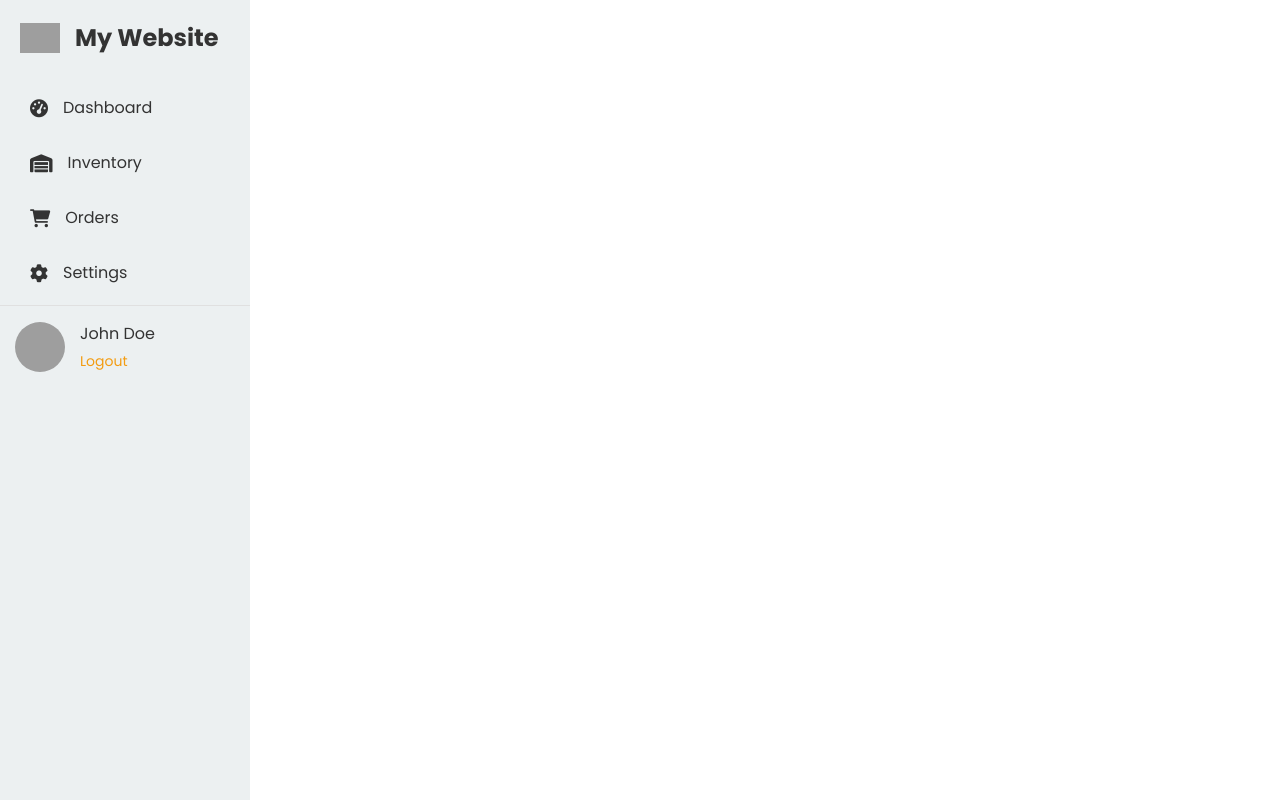
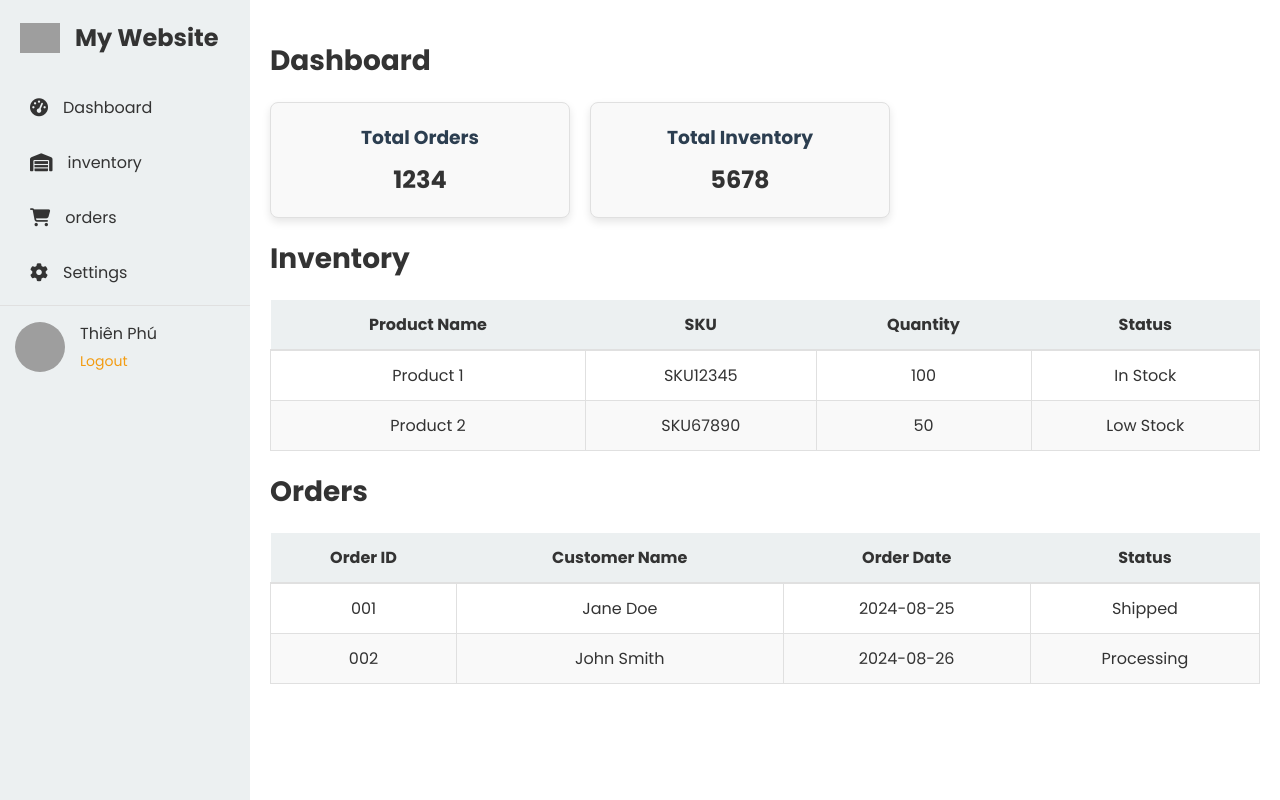
Before and after one commit to lucasngucii/SmartWarehouseManagement-FE, a React (Create React App) app: page / in a window 1280 px wide. Built offline with nearby package versions, Linux system fonts and the light colour scheme; grey boxes are pictures that could not be loaded.

Commit message:
bo sung man hinh dÃashboard thu nghiem va cap nhat css cho sidebar

```diff
--- a/package.json
+++ b/package.json
@@ -3,6 +3,7 @@
   "version": "0.1.0",
   "private": true,
   "dependencies": {
+    "@fortawesome/fontawesome-free": "^6.6.0",
     "@testing-library/jest-dom": "^5.17.0",
     "@testing-library/react": "^13.4.0",
     "@testing-library/user-event": "^13.5.0",
@@ -12,6 +13,7 @@
     "@types/react-dom": "^18.3.0",
     "react": "^18.3.1",
     "react-dom": "^18.3.1",
+    "react-router-dom": "^6.26.1",
     "react-scripts": "5.0.1",
     "typescript": "^4.9.5",
     "web-vitals": "^2.1.4"
--- a/public/index.html
+++ b/public/index.html
@@ -24,7 +24,6 @@
       work correctly both with client-side routing and a non-root public URL.
       Learn how to configure a non-root public URL by running `npm run build`.
     -->
-    <link rel="stylesheet" href="https://cdnjs.cloudflare.com/ajax/libs/font-awesome/6.0.0-beta3/css/all.min.css">
     <title>React App</title>
   </head>
   <body>
--- a/src/App.css
+++ b/src/App.css
@@ -1,22 +1,29 @@
 @import url('https://fonts.googleapis.com/css2?family=Poppins:ital,wght@0,100;0,200;0,300;0,400;0,500;0,600;0,700;0,800;0,900;1,100;1,200;1,300;1,400;1,500;1,600;1,700;1,800;1,900&display=swap');
+@import "~@fortawesome/fontawesome-free/css/all.min.css";
 
 :root {
-    /* Màu nền - sáng hơn */
+    /* Màu nền */
     --background-color: #FFFFFF;
-    /* Màu nền khu vực nổi bật - sáng hơn */
+    /* Màu nền khu vực nổi bật */
     --header-footer-background-color: #ECF0F1;
-    /* Màu chữ chính - giữ nguyên */
+    /* Màu chữ chính */
     --primary-text-color: #333333;
-    /* Màu chữ phụ - sáng hơn */
+    /* Màu chữ phụ */
     --secondary-text-color: #A4A4A4;
-    /* Màu nhấn - sáng hơn */
+    /* Màu nhấn */
     --accent-color: #F39C12;
-    /* Màu đường viền - sáng hơn */
+    /* Màu đường viền */
     --border-color: #E0E0E0;
-    /* Màu nền nút bấm chính - sáng hơn */
+    /* Màu nền nút bấm chính */
     --primary-button-background-color: #3498DB;
-    /* Màu chữ trên nút bấm chính - giữ nguyên */
+    /* Màu chữ trên nút bấm chính */
     --primary-button-text-color: #FFFFFF;
+    /* Màu tiêu đề widget */
+    --widget-title-color: #2C3E50;
+    /* Màu nền widget */
+    --widget-background-color: #F9F9F9;
+    /* Màu liên kết */
+    --link-color: #3498DB;
 }
 
 * {
@@ -24,6 +31,15 @@
     padding: 0;
     box-sizing: border-box;
     font-family: 'Poppins', sans-serif;
+}
+
+a {
+    color: var(--link-color);
+    text-decoration: none;
+}
+
+a:hover {
+    text-decoration: underline;
 }
 
 body {
@@ -152,7 +168,88 @@ body {
 .container {
     width: calc(100% - 250px);
     height: 100%;
-    transition: all 0.5s;
+    min-height: 100vh;
+    padding: 20px;
+    margin-left: 250px;
     background-color: var(--background-color);
     color: var(--primary-text-color);
+    transition: background-color 0.5s, color 0.5s;
 }
+
+.container h2 {
+    font-size: 1.75em;
+    color: var(--primary-text-color);
+    margin: 20px 0;
+}
+
+.dashboard-widgets {
+    display: flex;
+    gap: 20px;
+    flex-wrap: wrap;
+    margin-bottom: 20px;
+}
+
+.widget {
+    width: 300px;
+    padding: 20px;
+    background-color: var(--widget-background-color);
+    border-radius: 8px;
+    box-shadow: 0 4px 8px rgba(0, 0, 0, 0.1);
+    color: var(--primary-text-color);
+    text-align: center;
+    border: 1px solid var(--border-color);
+}
+
+.widget h3 {
+    color: var(--widget-title-color);
+    margin-bottom: 10px;
+}
+
+.widget p {
+    font-size: 1.5em;
+    font-weight: bold;
+}
+
+.inventory-table,
+.orders-table {
+    width: 100%;
+    border-collapse: collapse;
+    margin-top: 20px;
+    background-color: var(--background-color);
+}
+
+.inventory-table th,
+.orders-table th {
+    background-color: var(--header-footer-background-color);
+    color: var(--primary-text-color);
+    padding: 12px;
+    border-bottom: 2px solid var(--border-color);
+}
+
+.inventory-table td,
+.orders-table td {
+    padding: 12px;
+    border: 1px solid var(--border-color);
+    text-align: center;
+}
+
+.inventory-table tr:nth-child(even),
+.orders-table tr:nth-child(even) {
+    background-color: #F9F9F9;
+}
+
+.settings-form label {
+    display: block;
+    margin-bottom: 10px;
+    color: var(--primary-text-color);
+}
+
+.settings-form input {
+    width: 100%;
+    padding: 10px;
+    margin-top: 5px;
+    border: 1px solid var(--border-color);
+    border-radius: 4px;
+    background-color: #FFFFFF;
+    color: var(--primary-text-color);
+}
--- a/src/App.tsx
+++ b/src/App.tsx
@@ -1,59 +1,15 @@
 import React from 'react';
 import './App.css';
+import {Sidebar} from "./compoments/Sidebar";
+import {Outlet} from "react-router-dom";
 
 function App() {
-
-    const logo = "https://img.freepik.com/free-vector/bird-colorful-logo-gradient-vector_343694-1365.jpg?t=st=1724652251~exp=1724655851~hmac=a86da59ac44d8b5ebf63177e7812cc21246c8654ed84d84b302bdc2e61603db3&w=826"
-
-  return (
-    <div className="App">
-        <div className={"sidebar"}>
-            <div className="sidebar-logo">
-                <img src={logo} alt="Logo"/>
-                <h1>My Website</h1>
-            </div>
-            <nav className="sidebar-nav">
-                <ul>
-                    <li>
-                        <a href="#dashboard">
-                            <i className="fas fa-tachometer-alt"></i>
-                            <span>Dashboard</span>
-                        </a>
-                    </li>
-                    <li>
-                        <a href="#inventory">
-                            <i className="fas fa-warehouse"></i>
-                            <span>Inventory</span>
-                        </a>
-                    </li>
-                    <li>
-                        <a href="#orders">
-                            <i className="fas fa-shopping-cart"></i>
-                            <span>Orders</span>
-                        </a>
-                    </li>
-                    <li>
-                        <a href="#settings">
-                            <i className="fas fa-cog"></i>
-                            <span>Settings</span>
-                        </a>
-                    </li>
-                </ul>
-            </nav>
-
-            <div className="sidebar-user">
-                <img src={logo} alt="User Avatar"/>
-                <div className="user-info">
-                    <p>John Doe</p>
-                    <a href="#logout">Logout</a>
-                </div>
-            </div>
+    return (
+        <div className="App">
+            <Sidebar/>
+            <Outlet/>
         </div>
-        <div className={"container"}>
-
-        </div>
-    </div>
-  );
+    );
 }
 
 export default App;
--- /dev/null
+++ b/src/compoments/Dashboard.tsx
@@ -0,0 +1,69 @@
+import React from "react";
+
+export const Dashboard: React.FC = () => {
+    return (
+        <div className={"container"}>
+            <h2>Dashboard</h2>
+            <div className="dashboard-widgets">
+                <div className="widget">
+                    <h3>Total Orders</h3>
+                    <p>1234</p>
+                </div>
+                <div className="widget">
+                    <h3>Total Inventory</h3>
+                    <p>5678</p>
+                </div>
+            </div>
+            <h2>Inventory</h2>
+            <table className="inventory-table">
+                <thead>
+                <tr>
+                    <th>Product Name</th>
+                    <th>SKU</th>
+                    <th>Quantity</th>
+                    <th>Status</th>
+                </tr>
+                </thead>
+                <tbody>
+                <tr>
+                    <td>Product 1</td>
+                    <td>SKU12345</td>
+                    <td>100</td>
+                    <td>In Stock</td>
+                </tr>
+                <tr>
+                    <td>Product 2</td>
+                    <td>SKU67890</td>
+                    <td>50</td>
+                    <td>Low Stock</td>
+                </tr>
+                </tbody>
+            </table>
+            <h2>Orders</h2>
+            <table className="orders-table">
+                <thead>
+                <tr>
+                    <th>Order ID</th>
+                    <th>Customer Name</th>
+                    <th>Order Date</th>
+                    <th>Status</th>
+                </tr>
+                </thead>
+                <tbody>
+                <tr>
+                    <td>001</td>
+                    <td>Jane Doe</td>
+                    <td>2024-08-25</td>
+                    <td>Shipped</td>
+                </tr>
+                <tr>
+                    <td>002</td>
+                    <td>John Smith</td>
+                    <td>2024-08-26</td>
+                    <td>Processing</td>
+                </tr>
+                </tbody>
+            </table>
+        </div>
+    )
+}
--- /dev/null
+++ b/src/compoments/Sidebar.tsx
@@ -0,0 +1,79 @@
+import React from "react";
+
+interface SidebarLogoProps {
+    logo: string
+}
+
+const SidebarLogo: React.FC<SidebarLogoProps> = ({logo}) => {
+    return (
+        <div className="sidebar-logo">
+            <img src={logo} alt="Logo"/>
+            <h1>My Website</h1>
+        </div>
+    )
+}
+
+interface SidebarNavProps {
+    children: React.ReactNode
+}
+
+const SidebarNav: React.FC<SidebarNavProps> = ({children}) => {
+    return (
+        <nav className="sidebar-nav">
+            <ul>
+                {children}
+            </ul>
+        </nav>
+    )
+}
+
+interface SidebarItemProps {
+    href: string
+    icon: React.ReactNode
+    title: string
+}
+
+const SidebarItem: React.FC<SidebarItemProps> = ({href, icon, title}) => {
+    return (
+        <li>
+            <a href={href}>
+                {icon}
+                <span>{title}</span>
+            </a>
+        </li>
+    )
+}
+
+interface SidebarUserProps {
+    avatar: string
+    name: string
+}
+
+const SidebarUser: React.FC<SidebarUserProps> = ({avatar, name}) => {
+    return (
+        <div className="sidebar-user">
+            <img src={avatar} alt="User Avatar"/>
+            <div className="user-info">
+                <p>{name}</p>
+                <a href="#logout">Logout</a>
+            </div>
+        </div>
+    )
+}
+
+export const Sidebar: React.FC = () => {
+    const logo = "https://img.freepik.com/free-vector/bird-colorful-logo-gradient-vector_343694-1365.jpg?t=st=1724652251~exp";
+
+    return (
+        <div className={"sidebar"}>
+            <SidebarLogo logo={logo}/>
+            <SidebarNav>
+                <SidebarItem href={"#dashboard"} icon={<i className="fas fa-tachometer-alt"></i>} title={"Dashboard"}/>
+                <SidebarItem href={"#inventory"} icon={<i className="fas fa-warehouse"></i>} title={"inventory"}/>
+                <SidebarItem href={"#orders"} icon={<i className="fas fa-shopping-cart"></i>} title={"orders"}/>
+                <SidebarItem href={"#settings"} icon={<i className="fas fa-cog"></i>} title={"Settings"}/>
+            </SidebarNav>
+            <SidebarUser avatar={logo} name={"Thiên Phú"}/>
+        </div>
+    )
+}
--- a/src/index.tsx
+++ b/src/index.tsx
@@ -1,16 +1,34 @@
 import React from 'react';
 import ReactDOM from 'react-dom/client';
 import './index.css';
+import {
+    createBrowserRouter,
+    RouterProvider,
+} from "react-router-dom";
 import App from './App';
 import reportWebVitals from './reportWebVitals';
+import {Dashboard} from "./compoments/Dashboard";
+
+const router = createBrowserRouter([
+    {
+        path: "/",
+        element: <App />,
+        children: [
+            {
+                index: true,
+                element: <Dashboard />,
+            }
+        ]
+    },
+]);
 
 const root = ReactDOM.createRoot(
   document.getElementById('root') as HTMLElement
 );
 root.render(
-  <React.StrictMode>
-    <App />
-  </React.StrictMode>
+    <React.StrictMode>
+        <RouterProvider router={router} />
+    </React.StrictMode>
 );
 
 // If you want to start measuring performance in your app, pass a function
```
Also changed, not shown: 1 other file (tests, documents, lock files or other folders).
